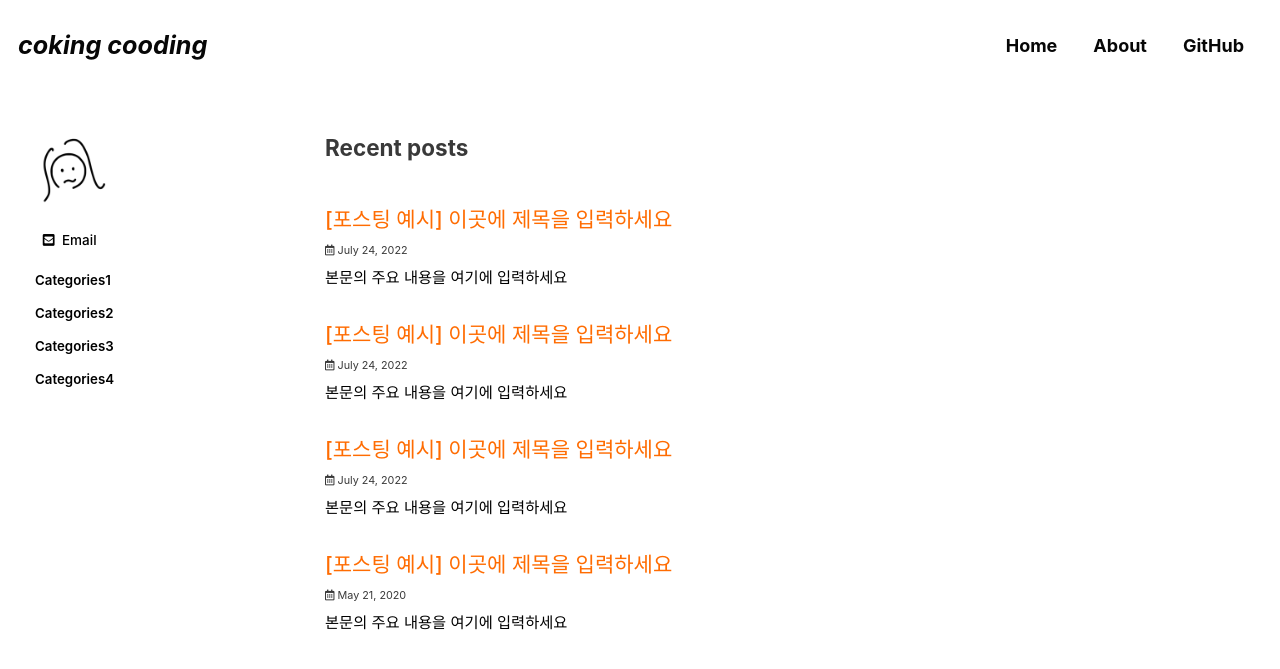
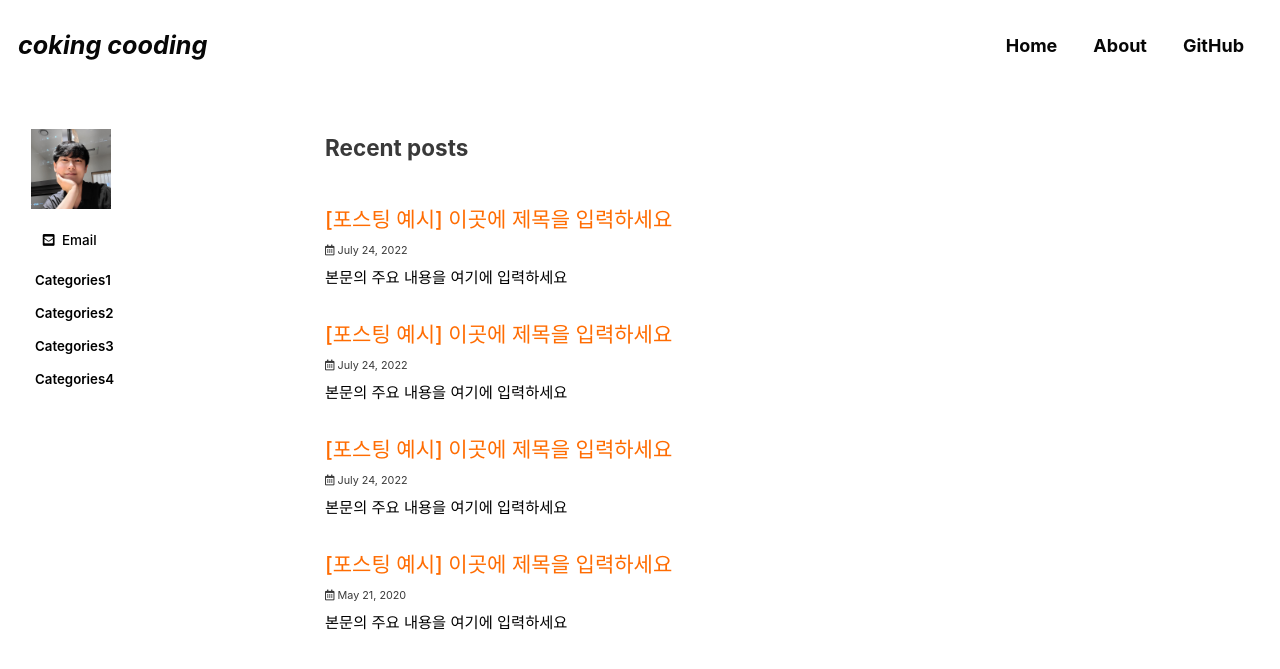
Before and after one commit to namubal78/namubal78.github.io, a Jekyll site: the page built from index.html, in a window 1280 px wide and 900 px high. Shown: the top 669 px of the window. Built offline with Jekyll 4.4.1, drawn with Linux system fonts in a browser that asks for light colours; cached includes are drawn as plain includes; some web fonts are replaced; the list of posts is cut into pages by our own code.

Commit message:
ADDING ICON

```diff
--- a/_config.yml
+++ b/_config.yml
@@ -99,7 +99,7 @@ analytics:
 # Site Author
 author:
   name: "namubal78" # 블로그 닉네임
-  avatar: "/assets/images/meee.png" # 블로그 프로필 사진
+  avatar: "/assets/images/meeee.png" # 블로그 프로필 사진
   #   bio              : "hi all!"
   # location         : "Seoul, Korea"
   email: "namubal78@gmail.com"
```
Also changed, not shown: assets/images/favicon/favicon.ico, assets/images/meeee.png (added).
